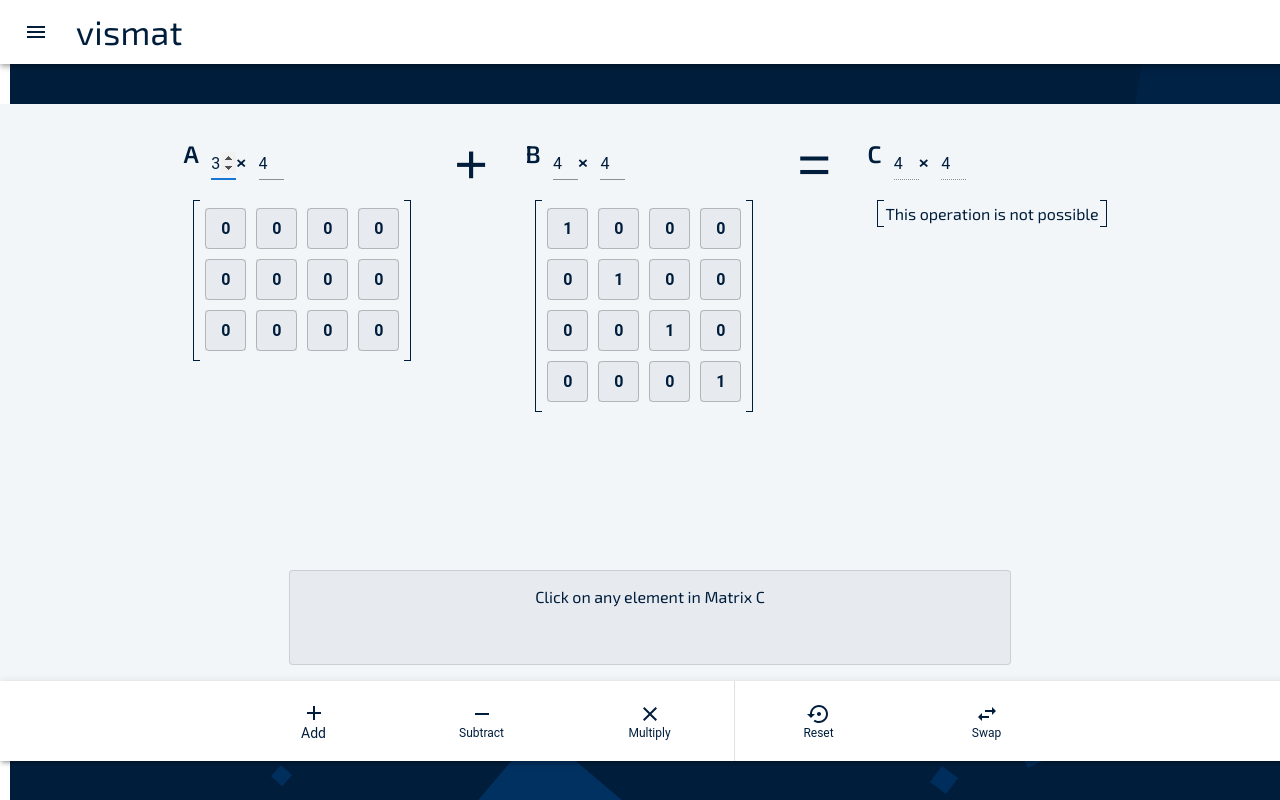
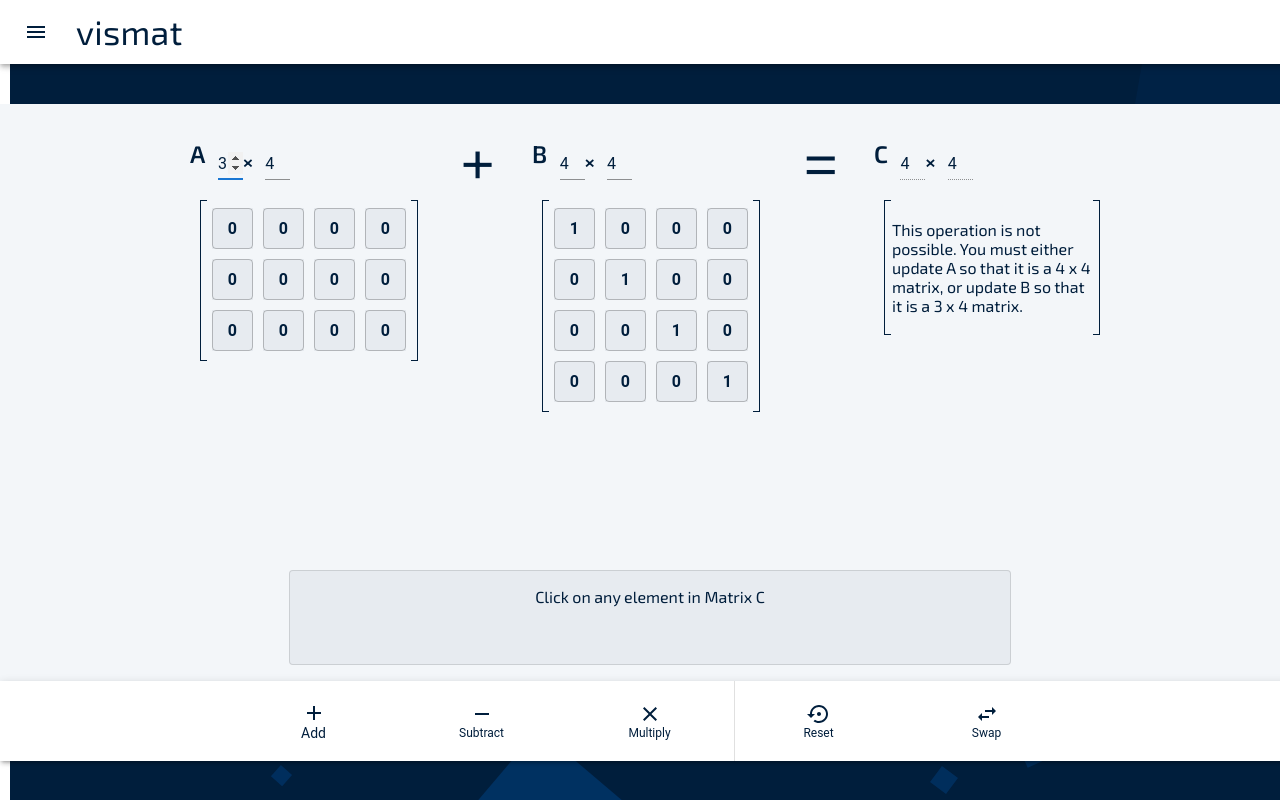
Before and after one commit to acodedoer/vizmat, a React (Create React App) app: page / in a window 1280 px wide. Both pictures are taken after a click on the element 229 px from the left and 164 px from the top of the page. Built offline with nearby package versions, Linux system fonts and the light colour scheme.

Commit message:
updated error message

```diff
--- a/src/App.tsx
+++ b/src/App.tsx
@@ -202,7 +202,7 @@ function App() {
             <ArithmeticSign sign={state.operation}/>
             <Matrix mat={state.m2} name={"m2"} operation={state.operation} visualise={visualState.selectedCell} modifyMatrix={modifyMatrix} updateMatrix={updateMatrix} style={{flexBasis: "40%", flexShrink:0}}/>
             <ArithmeticSign sign={0}/>
-            <Matrix mat={state.answer} visualise={visualState.selectedCell}  name={"answer"} operation={state.operation} showSolution={showSolution} modifyMatrix={modifyMatrix} updateMatrix={updateMatrix} showError={showError} style={{flexBasis: "40%", flexShrink:0}}/>
+            <Matrix mat={state.answer} m1={state.m1.matrix} m2={state.m2.matrix} visualise={visualState.selectedCell}  name={"answer"} operation={state.operation} showSolution={showSolution} modifyMatrix={modifyMatrix} updateMatrix={updateMatrix} showError={showError} style={{flexBasis: "40%", flexShrink:0}}/>
           </MatrixArithmeticArea>
           <SolutionArea solution={state.solution} operation={state.operation}/>
           <OperationalIcons
--- a/src/components/ErrorMessage.tsx
+++ b/src/components/ErrorMessage.tsx
@@ -2,7 +2,12 @@ import { Card } from "@mui/material"
 
 const ErrorMessage = ({message,operation, m1, m2}:any) => {
     return(
-        <Card variant="outlined"  style={{flexBasis: "40%", flexShrink:0,padding:"16px"}}>This operationis not possible</Card>
+        <p style={{width:"200px"}}>
+            {
+                operation===3?`This operation is not possible. You must either update A so that it has ${m2.length} rows, or update B so that it has ${m1[0].lemgth} columns.`:
+                `This operation is not possible. You must either update A so that it is a ${m2.length} x ${m2[0].length} matrix, or update B so that it is a ${m1.length} x ${m1[0].length} matrix.`
+            }
+            </p>
     )
 }
 
--- a/src/components/Matrix.tsx
+++ b/src/components/Matrix.tsx
@@ -1,8 +1,9 @@
 import {TextField, styled} from '@mui/material';
 import "../App.css";
+import ErrorMessage from './ErrorMessage';
 import MatrixDimensions from './MatrixDimension';
 
-const Matrix = ({mat, updateMatrix, name, visualise, operation, showSolution, modifyMatrix, showError = false}:any) => {
+const Matrix = ({mat, updateMatrix, name, visualise, operation, showSolution, modifyMatrix,m1, m2, showError = false}:any) => {
     const matrix = mat.matrix;
 
     return(
@@ -11,7 +12,7 @@ const Matrix = ({mat, updateMatrix, name, visualise, operation, showSolution, mo
         <>
             <MatrixDimensions name={name} rows={matrix.length} columns = {matrix[0].length} modifyMatrix ={modifyMatrix}/>
             <table className='matrix'>
-                This operation is not possible
+                <ErrorMessage operation={operation} m1={m1} m2={m2}/>
             </table>
         </>
         :
```
